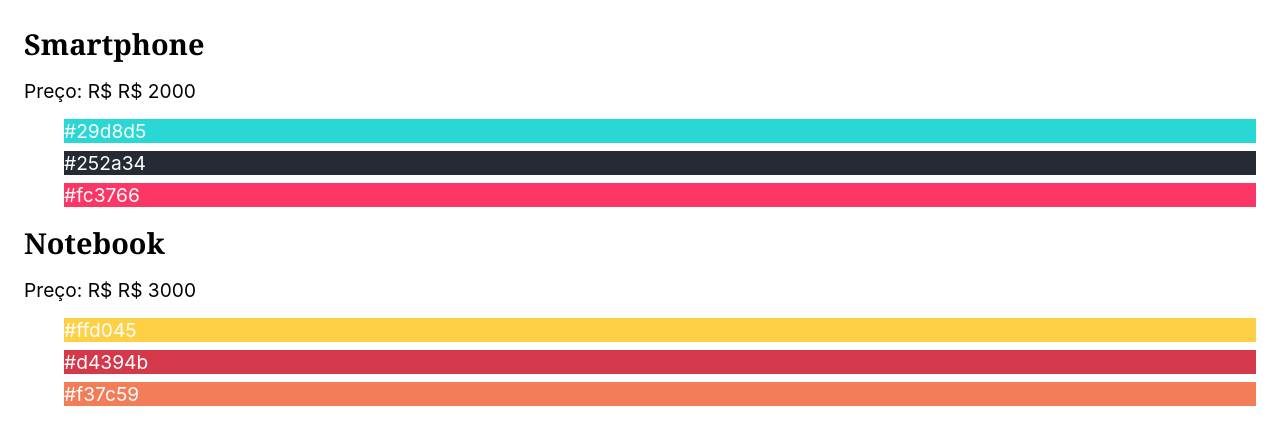
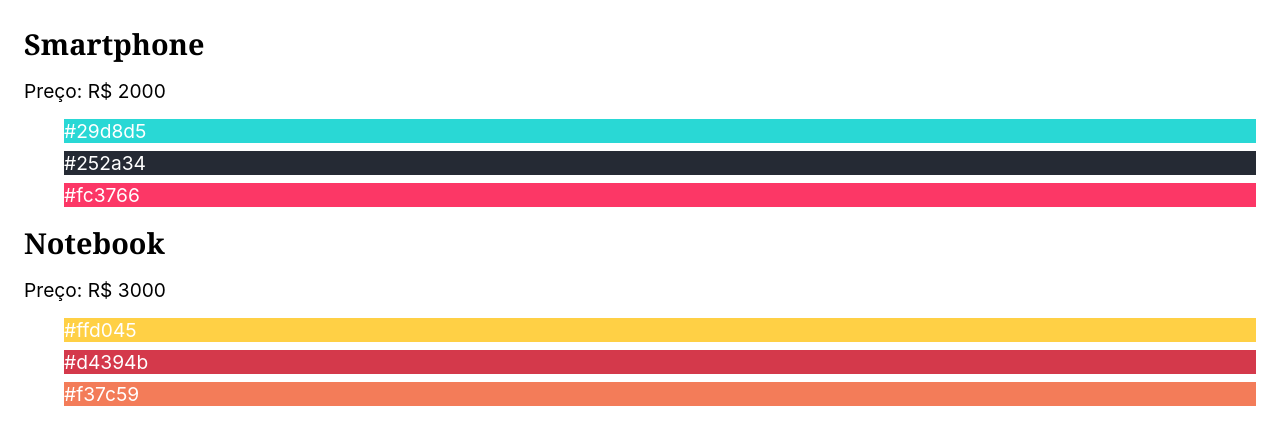
Before and after one commit to igorsantos97/REACT-ORIGAMID, a React (Create React App) app in the folder 02-react-iniciantes/ambiente-do-curso/appreact/: page / in a window 1280 px wide. Shown: the top 444 px of the page. Built offline with nearby package versions, Linux system fonts and the light colour scheme.

Commit message:
[REACT-INICIANTES] Finalizar Exercicio de JSX Arrays (Versão Origamid)

```diff
--- a/02-react-iniciantes/ambiente-do-curso/appreact/src/App.js
+++ b/02-react-iniciantes/ambiente-do-curso/appreact/src/App.js
@@ -22,14 +22,17 @@ const produtos = [
 ];
 
 const App = () => {
+  // Origamid: "Procure fazer o filtro antes dos valores maior que 1500"
+  const dados = produtos.filter(({ preco }) =>
+    Number(preco.replace('R$ ', '') > 1500),
+  );
+
   return (
     <section>
-      {produtos
-        .filter(({ preco }) => Number(preco.replace('R$ ', '') > 1500))
-        .map(({ nome, preco, cores }) => (
-          <div key={nome}>
+      {dados.map(({ id, nome, preco, cores }) => (
+        <div key={id}>
           <h1>{nome}</h1>
-            <p>Preço: R$ {preco}</p>
+          <p>Preço: {preco}</p>
           <ul>
             {cores.map((cor) => (
               <li key={cor} style={{ color: 'white', backgroundColor: cor }}>
```
Lines whose indentation alone changed are shown as unchanged.
